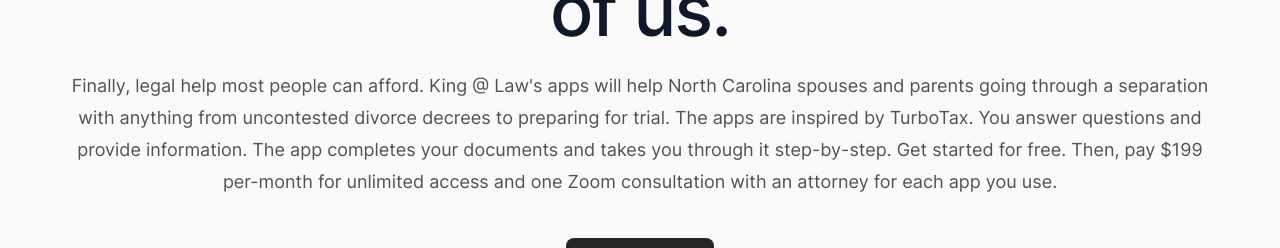
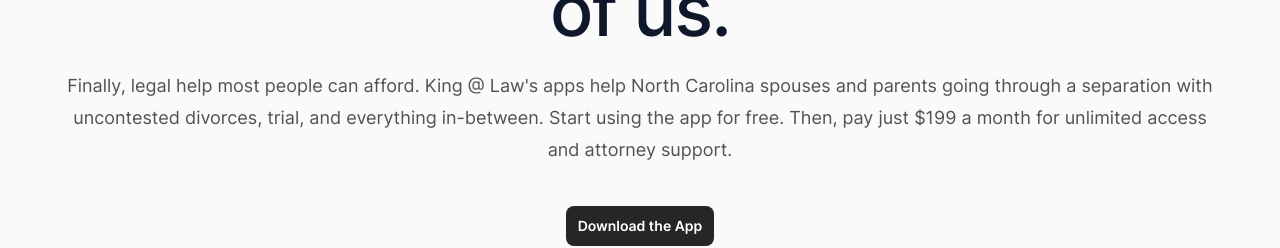
Before and after one commit to David44357/KingLawWebsite, a Next.js app: page /prometheus in a window 1280 px wide. Shown: the part 350-598 px from the top of the page. Built offline with nearby package versions, Linux system fonts and the light colour scheme.

Commit message:
Update PromHero.jsx

```diff
--- a/src/components/PromHero.jsx
+++ b/src/components/PromHero.jsx
@@ -336,7 +336,7 @@ export function PromHero() {
              Legal services for the rest of us.
             </h1>
             <p className="mt-6 text-lg text-gray-600">
-              {'Finally, legal help most people can afford. King @ Law\'s apps will help North Carolina spouses and parents going through a separation with anything from uncontested divorce decrees to preparing for trial. The apps are inspired by TurboTax. You answer questions and provide information. The app completes your documents and takes you through it step-by-step. Get started for free. Then, pay $199 per-month for unlimited access and one Zoom consultation with an attorney for each app you use.'}
+              {'Finally, legal help most people can afford. King @ Law\'s apps help North Carolina spouses and parents going through a separation with uncontested divorces, trial, and everything in-between. Start using the app for free. Then, pay just $199 a month for unlimited access and attorney support.'}
             </p>
             <div className="mt-10 flex justify-center gap-x-6">
               {/* <AppStoreLink /> */}
```
